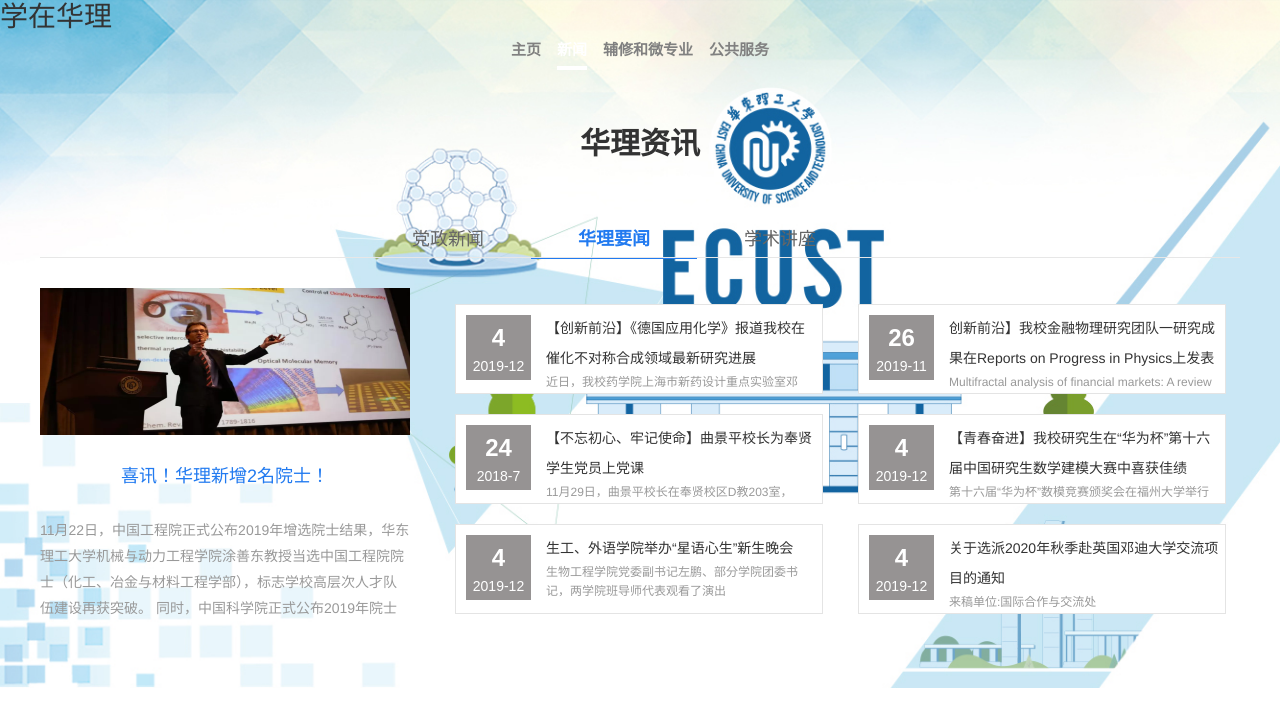
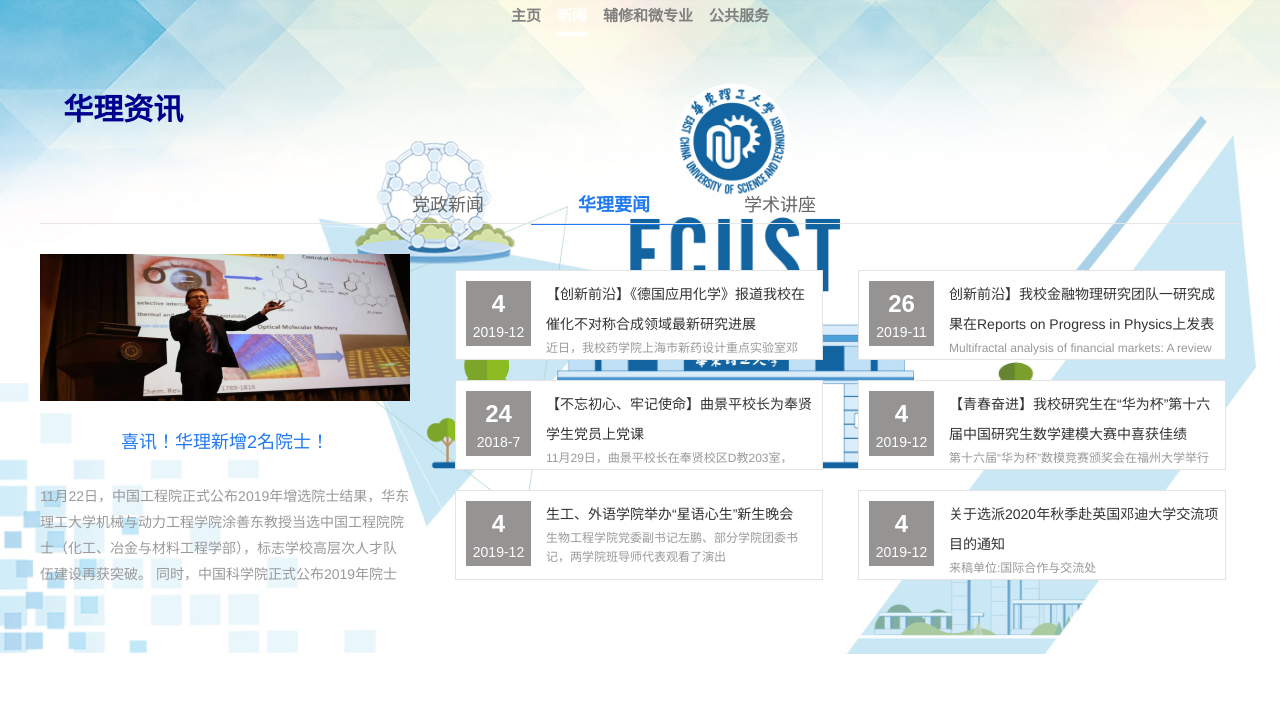
Before and after one commit to thyecust/cs-practice, a plain HTML site: page proj-jwc/news.html in a window 1280 px wide. Drawn offline with nearby package versions, Linux system fonts and the light colour scheme.

Commit message:
Add files via upload

```diff
--- a/proj-jwc/news.css
+++ b/proj-jwc/news.css
@@ -76,6 +76,7 @@ input {
 	text-align:center;
 	font-weight: bold;
 	font-size: 30px;
+    color: #00008F;
 }
 #new_box {
 	width: 100%;
--- a/proj-jwc/news.html
+++ b/proj-jwc/news.html
@@ -17,7 +17,7 @@
 <body>
 <header class="masthead mb-auto">
     <div class="inner">
-        <h3 class="masthead-brand">学在华理</h3>
+        <h3 class="masthead-brand"></h3>
         <nav class="nav nav-masthead justify-content-center">
             <a class="nav-link" href="file:///C:/Users/24143/Desktop/proj-jwc/index.html">主页</a>
             <a class="nav-link active" href="C:/Users/24143/Desktop/js%E5%88%87%E6%8D%A2%E6%96%B0%E9%97%BB%E5%88%97%E8%A1%A8%E6%A0%B7%E5%BC%8F/index.html">新闻</a>
@@ -29,7 +29,8 @@
 <div id="new_box">
 
 	<div class="title_cn">
-            华理资讯
+            华理资讯 &nbsp;&nbsp;&nbsp;&nbsp;&nbsp; &nbsp;&nbsp;&nbsp;&nbsp;&nbsp; &nbsp;&nbsp;&nbsp;&nbsp;&nbsp; &nbsp;&nbsp;&nbsp;&nbsp;&nbsp; &nbsp;&nbsp;&nbsp;&nbsp;&nbsp; &nbsp;&nbsp;&nbsp;&nbsp;&nbsp; &nbsp;&nbsp;&nbsp;&nbsp;&nbsp; &nbsp;&nbsp;&nbsp;&nbsp;&nbsp; &nbsp;&nbsp;&nbsp;&nbsp;&nbsp; &nbsp;&nbsp;&nbsp;&nbsp;&nbsp; &nbsp;&nbsp;&nbsp;&nbsp;&nbsp; &nbsp;&nbsp;&nbsp;&nbsp;&nbsp; &nbsp;&nbsp;&nbsp;&nbsp;&nbsp; &nbsp;&nbsp;&nbsp;&nbsp;&nbsp; &nbsp;&nbsp;&nbsp;&nbsp;&nbsp; &nbsp;&nbsp;&nbsp;&nbsp;&nbsp; &nbsp;&nbsp;&nbsp;&nbsp;&nbsp; &nbsp;&nbsp;&nbsp;&nbsp;&nbsp; &nbsp;&nbsp;&nbsp;&nbsp;&nbsp; &nbsp;&nbsp;&nbsp;&nbsp;&nbsp; &nbsp;&nbsp;&nbsp;
+
 	</div>
 
 	<div class="new_con">
```
